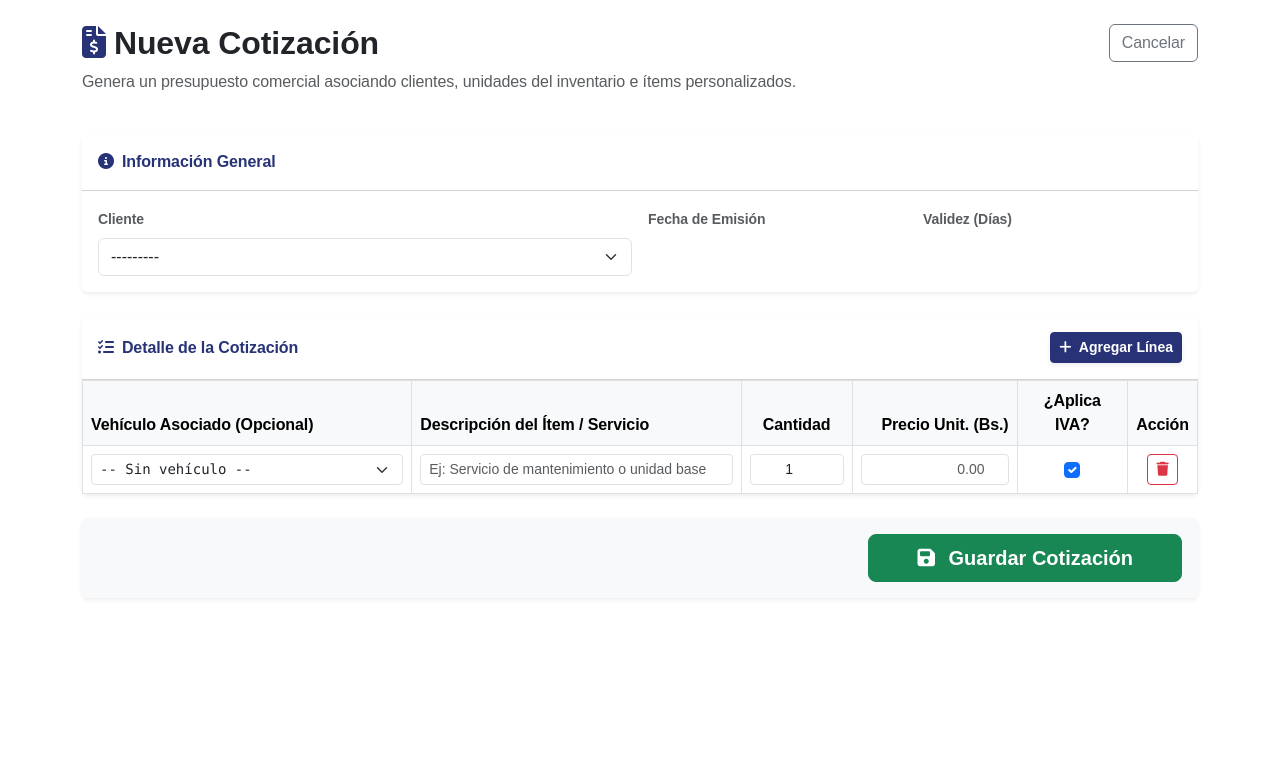
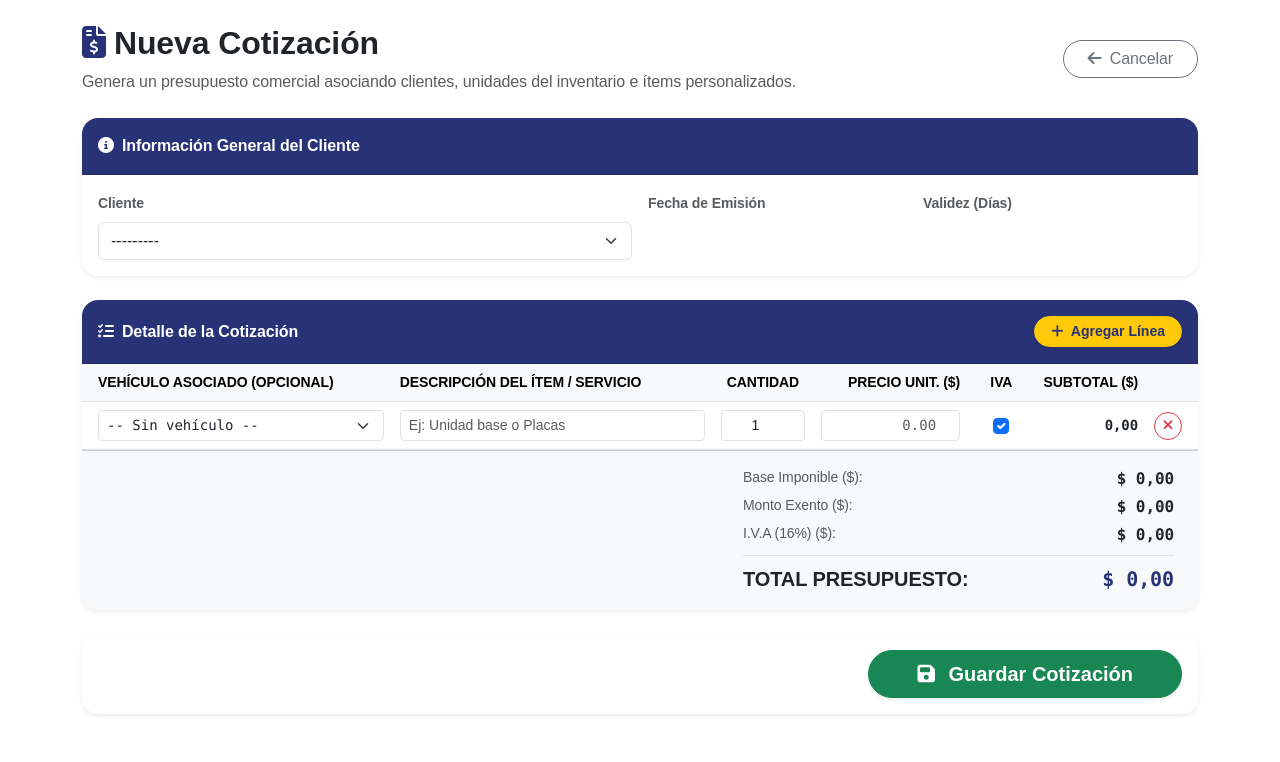
Before and after one commit to christian2195/CRM_VP, a Django app: page /facturacion/cotizacion/nueva/ in a window 1280 px wide. Shown: the part 122-884 px from the top of the page. Before the commit the page ends 721 px from the top, so only its background shows below. Run offline with Django 4.2, Linux system fonts and the light colour scheme; the visitor is signed in with stand-in values (Sample User, id 1); data that the repository does not hold is empty; some web fonts are replaced.

Commit message:
Refactor quote creation page layout and functionality
Updated layout and styling of the quote creation page, including adjustments to the card headers, buttons, and table structure. Enhanced the functionality for adding and removing item lines in the quote.

```diff
--- a/templates/facturacion/crear_cotizacion.html
+++ b/templates/facturacion/crear_cotizacion.html
@@ -1,13 +1,16 @@
 {% extends 'base.html' %}
+{% load l10n %}
 
 {% block content %}
-<div class="row mb-4 mt-2">
-    <div class="col-md-10">
+<div class="row mb-4 mt-2 align-items-center">
+    <div class="col-md-9">
         <h2 class="fw-bold"><i class="fa-solid fa-file-invoice-dollar text-primary me-2"></i>Nueva Cotización</h2>
-        <p class="text-muted">Genera un presupuesto comercial asociando clientes, unidades del inventario e ítems personalizados.</p>
+        <p class="text-muted mb-0">Genera un presupuesto comercial asociando clientes, unidades del inventario e ítems personalizados.</p>
     </div>
-    <div class="col-md-2 text-end">
-        <a href="{% url 'dashboard' %}" class="btn btn-outline-secondary">Cancelar</a>
+    <div class="col-md-3 text-md-end mt-3 mt-md-0">
+        <a href="{% url 'dashboard' %}" class="btn btn-outline-secondary rounded-pill px-4">
+            <i class="fa-solid fa-arrow-left me-1"></i> Cancelar
+        </a>
     </div>
 </div>
 
@@ -15,9 +18,9 @@
     {% csrf_token %}
 
     <!-- Datos Generales de la Cotización -->
-    <div class="card shadow-sm border-0 mb-4">
-        <div class="card-header bg-white fw-bold text-primary py-3">
-            <i class="fa-solid fa-info-circle me-2"></i>Información General
+    <div class="card shadow-sm border-0 rounded-4 mb-4 overflow-hidden">
+        <div class="card-header bg-primary text-white fw-bold py-3">
+            <i class="fa-solid fa-info-circle me-2"></i>Información General del Cliente
         </div>
         <div class="card-body">
             <div class="row g-3">
@@ -38,54 +41,57 @@
     </div>
 
     <!-- Detalle de Ítems / Vehículos -->
-    <div class="card shadow-sm border-0 mb-4">
-        <div class="card-header bg-white d-flex justify-content-between align-items-center py-3">
-            <span class="fw-bold text-primary"><i class="fa-solid fa-list-check me-2"></i>Detalle de la Cotización</span>
-            <button type="button" class="btn btn-sm btn-primary fw-bold shadow-sm" id="agregar-fila">
+    <div class="card shadow-sm border-0 rounded-4 mb-4 overflow-hidden">
+        <div class="card-header bg-primary text-white d-flex justify-content-between align-items-center py-3">
+            <span class="fw-bold"><i class="fa-solid fa-list-check me-2"></i>Detalle de la Cotización</span>
+            <button type="button" class="btn btn-sm btn-warning fw-bold rounded-pill px-3 shadow-sm" id="agregar-fila">
                 <i class="fa-solid fa-plus me-1"></i> Agregar Línea
             </button>
         </div>
         <div class="card-body p-0">
             <div class="table-responsive">
-                <table class="table table-bordered align-middle mb-0" id="tabla-items">
-                    <thead class="table-light">
+                <table class="table table-hover align-middle mb-0" id="tabla-items">
+                    <thead class="table-light small text-uppercase">
                         <tr>
-                            <th style="width: 30%;">Vehículo Asociado (Opcional)</th>
-                            <th style="width: 30%;">Descripción del Ítem / Servicio</th>
-                            <th style="width: 10%;" class="text-center">Cantidad</th>
-                            <th style="width: 15%;" class="text-end">Precio Unit. (Bs.)</th>
-                            <th style="width: 10%;" class="text-center">¿Aplica IVA?</th>
-                            <th style="width: 5%;" class="text-center">Acción</th>
+                            <th style="width: 28%;" class="ps-3">Vehículo Asociado (Opcional)</th>
+                            <th style="width: 29%;">Descripción del Ítem / Servicio</th>
+                            <th style="width: 9%;" class="text-center">Cantidad</th>
+                            <th style="width: 14%;" class="text-end">Precio Unit. ($)</th>
+                            <th style="width: 6%;" class="text-center">IVA</th>
+                            <th style="width: 10%;" class="text-end">Subtotal ($)</th>
+                            <th style="width: 4%;" class="text-center pe-3"></th>
                         </tr>
                     </thead>
                     <tbody id="contenedor-filas">
                         <!-- Fila inicial por defecto -->
                         <tr>
-                            <td>
-                                <select name="item_vehiculo[]" class="form-select form-select-sm font-monospace">
+                            <td class="ps-3">
+                                <select name="item_vehiculo[]" class="form-select form-select-sm font-monospace select-vehiculo">
                                     <option value="">-- Sin vehículo --</option>
                                     {% for v in vehiculos_disponibles %}
-                                    <option value="{{ v.id }}">
+                                    <option value="{{ v.id }}" data-desc="{{ v.marca }} {{ v.modelo }} ({{ v.anio }})">
                                         [{{ v.placa|default:"S/P" }}] - {{ v.marca }} {{ v.modelo }} ({{ v.anio }}) - NIV: {{ v.serial_carroceria_niv }}
                                     </option>
                                     {% endfor %}
                                 </select>
                             </td>
                             <td>
-                                <input type="text" name="item_descripcion[]" class="form-control form-control-sm" placeholder="Ej: Servicio de mantenimiento o unidad base" required>
+                                <input type="text" name="item_descripcion[]" class="form-control form-control-sm desc-input" placeholder="Ej: Unidad base o Placas" required>
                             </td>
                             <td>
-                                <input type="number" name="item_cantidad[]" class="form-control form-control-sm text-center cantidad-input" value="1" min="1" required>
+                                <input type="number" name="item_cantidad[]" class="form-control form-control-sm text-center cantidad-input input-calc" value="1" min="1" required>
                             </td>
                             <td>
-                                <input type="number" step="0.01" name="item_precio[]" class="form-control form-control-sm text-end precio-input" placeholder="0.00" required>
+                                <input type="number" step="0.01" name="item_precio[]" class="form-control form-control-sm text-end font-monospace precio-input input-calc" placeholder="0.00" required>
                             </td>
                             <td class="text-center">
-                                <input type="checkbox" name="item_iva[]" class="form-check-input iva-checkbox" checked>
+                                <input type="checkbox" class="form-check-input iva-checkbox input-calc" checked>
+                                <input type="hidden" name="item_iva[]" value="on" class="hidden-iva-val">
                             </td>
-                            <td class="text-center">
-                                <button type="button" class="btn btn-sm btn-outline-danger eliminar-fila" title="Eliminar fila">
-                                    <i class="fa-solid fa-trash"></i>
+                            <td class="text-end fw-bold font-monospace small row-total">0,00</td>
+                            <td class="text-center pe-3">
+                                <button type="button" class="btn btn-sm btn-outline-danger rounded-circle eliminar-fila" style="width: 28px; height: 28px; padding: 0;" title="Eliminar fila">
+                                    <i class="fa-solid fa-xmark"></i>
                                 </button>
                             </td>
                         </tr>
@@ -93,40 +99,132 @@
                 </table>
             </div>
         </div>
+
+        <!-- Resumen de Totales en Tiempo Real -->
+        <div class="card-footer bg-light py-3 px-4">
+            <div class="row justify-content-end">
+                <div class="col-md-5">
+                    <div class="d-flex justify-content-between mb-1">
+                        <span class="text-muted small">Base Imponible ($):</span>
+                        <strong class="font-monospace" id="cot-subtotal">$ 0,00</strong>
+                    </div>
+                    <div class="d-flex justify-content-between mb-1">
+                        <span class="text-muted small">Monto Exento ($):</span>
+                        <strong class="font-monospace" id="cot-exento">$ 0,00</strong>
+                    </div>
+                    <div class="d-flex justify-content-between mb-2">
+                        <span class="text-muted small">I.V.A (16%) ($):</span>
+                        <strong class="font-monospace" id="cot-iva">$ 0,00</strong>
+                    </div>
+                    <div class="d-flex justify-content-between border-top pt-2 mt-2">
+                        <span class="fw-bold fs-5">TOTAL PRESUPUESTO:</span>
+                        <strong class="fs-5 text-primary font-monospace" id="cot-total">$ 0,00</strong>
+                    </div>
+                </div>
+            </div>
+        </div>
     </div>
 
     <!-- Botón de Guardar -->
-    <div class="card shadow-sm border-0 bg-light">
+    <div class="card shadow-sm border-0 rounded-4 bg-white">
         <div class="card-body text-end py-3">
-            <button type="submit" class="btn btn-success btn-lg fw-bold px-5">
+            <button type="submit" class="btn btn-success btn-lg fw-bold rounded-pill px-5 shadow-sm">
                 <i class="fa-solid fa-floppy-disk me-2"></i> Guardar Cotización
             </button>
         </div>
     </div>
 </form>
 
-<!-- Script para añadir filas dinámicamente -->
 <script>
+function formatearMoneda(valor) {
+    return Number(valor || 0).toLocaleString('es-VE', {
+        minimumFractionDigits: 2,
+        maximumFractionDigits: 2
+    });
+}
+
+function calcularTotalesCotizacion() {
+    const filas = document.querySelectorAll('#contenedor-filas tr');
+    let baseImponible = 0;
+    let exento = 0;
+
+    filas.forEach(fila => {
+        const cant = parseFloat(fila.querySelector('.cantidad-input').value) || 0;
+        const precio = parseFloat(fila.querySelector('.precio-input').value) || 0;
+        const checkbox = fila.querySelector('.iva-checkbox');
+        const hiddenIva = fila.querySelector('.hidden-iva-val');
+        const aplicaIva = checkbox ? checkbox.checked : true;
+
+        if (hiddenIva) {
+            hiddenIva.value = aplicaIva ? 'on' : 'off';
+        }
+
+        const subtotal = cant * precio;
+        const rowTotal = fila.querySelector('.row-total');
+        if (rowTotal) {
+            rowTotal.textContent = formatearMoneda(subtotal);
+        }
+
+        if (aplicaIva) {
+            baseImponible += subtotal;
+        } else {
+            exento += subtotal;
+        }
+    });
+
+    const iva = baseImponible * 0.16;
+    const total = baseImponible + exento + iva;
+
+    document.getElementById('cot-subtotal').textContent = '$ ' + formatearMoneda(baseImponible);
+    document.getElementById('cot-exento').textContent = '$ ' + formatearMoneda(exento);
+    document.getElementById('cot-iva').textContent = '$ ' + formatearMoneda(iva);
+    document.getElementById('cot-total').textContent = '$ ' + formatearMoneda(total);
+}
+
+// Autocompletar descripción al elegir un vehículo si el campo está vacío
+document.addEventListener('change', function(e) {
+    if (e.target.classList.contains('select-vehiculo')) {
+        const fila = e.target.closest('tr');
+        const descInput = fila.querySelector('.desc-input');
+        const selectedOption = e.target.options[e.target.selectedIndex];
+        const descSugerida = selectedOption.getAttribute('data-desc');
+        if (descSugerida && !descInput.value.trim()) {
+            descInput.value = descSugerida;
+        }
+    }
+    if (e.target.classList.contains('input-calc')) {
+        calcularTotalesCotizacion();
+    }
+});
+
+document.addEventListener('input', function(e) {
+    if (e.target.classList.contains('input-calc')) {
+        calcularTotalesCotizacion();
+    }
+});
+
 document.getElementById('agregar-fila').addEventListener('click', function() {
     let tbody = document.getElementById('contenedor-filas');
     let primeraFila = tbody.querySelector('tr');
     let nuevaFila = primeraFila.cloneNode(true);
 
-    // Limpiar los valores de la nueva fila clonada
     nuevaFila.querySelectorAll('input[type="text"], input[type="number"]').forEach(input => input.value = '');
     nuevaFila.querySelector('.cantidad-input').value = '1';
     nuevaFila.querySelector('select').value = '';
     nuevaFila.querySelector('.iva-checkbox').checked = true;
+    nuevaFila.querySelector('.hidden-iva-val').value = 'on';
+    nuevaFila.querySelector('.row-total').textContent = '0,00';
 
     tbody.appendChild(nuevaFila);
+    calcularTotalesCotizacion();
 });
 
-// Evento para eliminar filas
 document.addEventListener('click', function(e) {
     if (e.target.closest('.eliminar-fila')) {
         let tbody = document.getElementById('contenedor-filas');
         if (tbody.querySelectorAll('tr').length > 1) {
             e.target.closest('tr').remove();
+            calcularTotalesCotizacion();
         } else {
             alert('La cotización debe tener al menos una línea.');
         }
```
